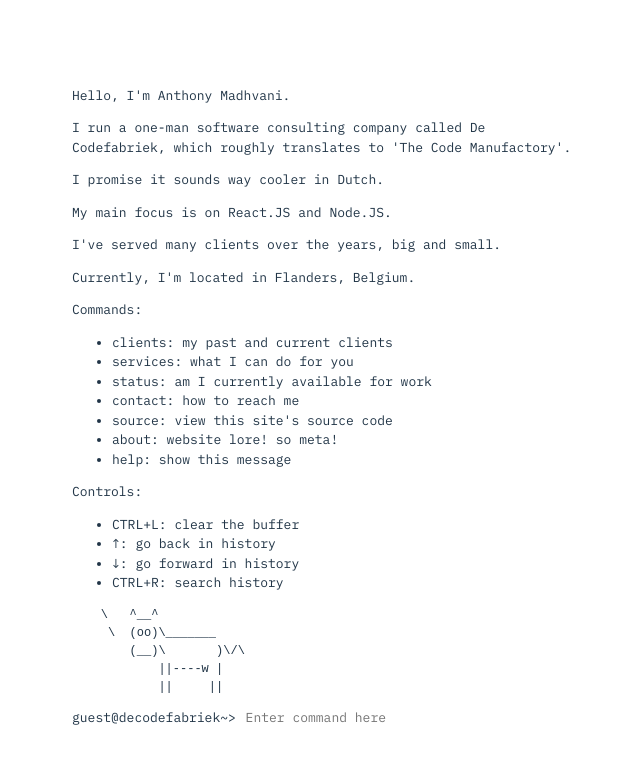
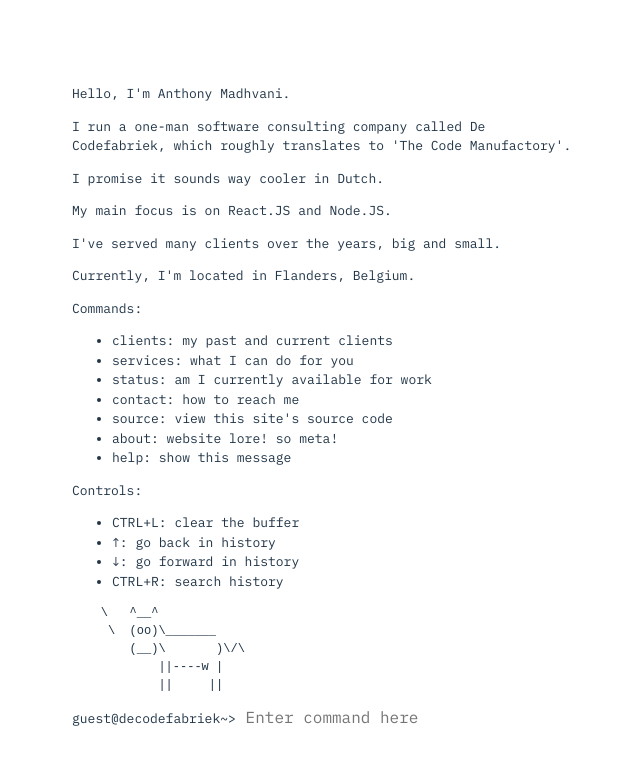
Before and after one commit to antoooooooooooonie/antoooooooooooonie.github.io, a React (Vite) app: page / in a window 1280 px wide. Shown: the top 764 px of the page, without its empty margins (318-958 px from the left). Built offline with nearby package versions, Linux system fonts and the light colour scheme.

Commit message:
Increase input size

```diff
--- a/src/App.css
+++ b/src/App.css
@@ -30,6 +30,13 @@
   font-family: inherit;
   font-size: inherit;
 }
+
+input,
+select:focus,
+textarea {
+  font-size: 16px;
+}
+
 
 .logo {
   height: 6em;
```
